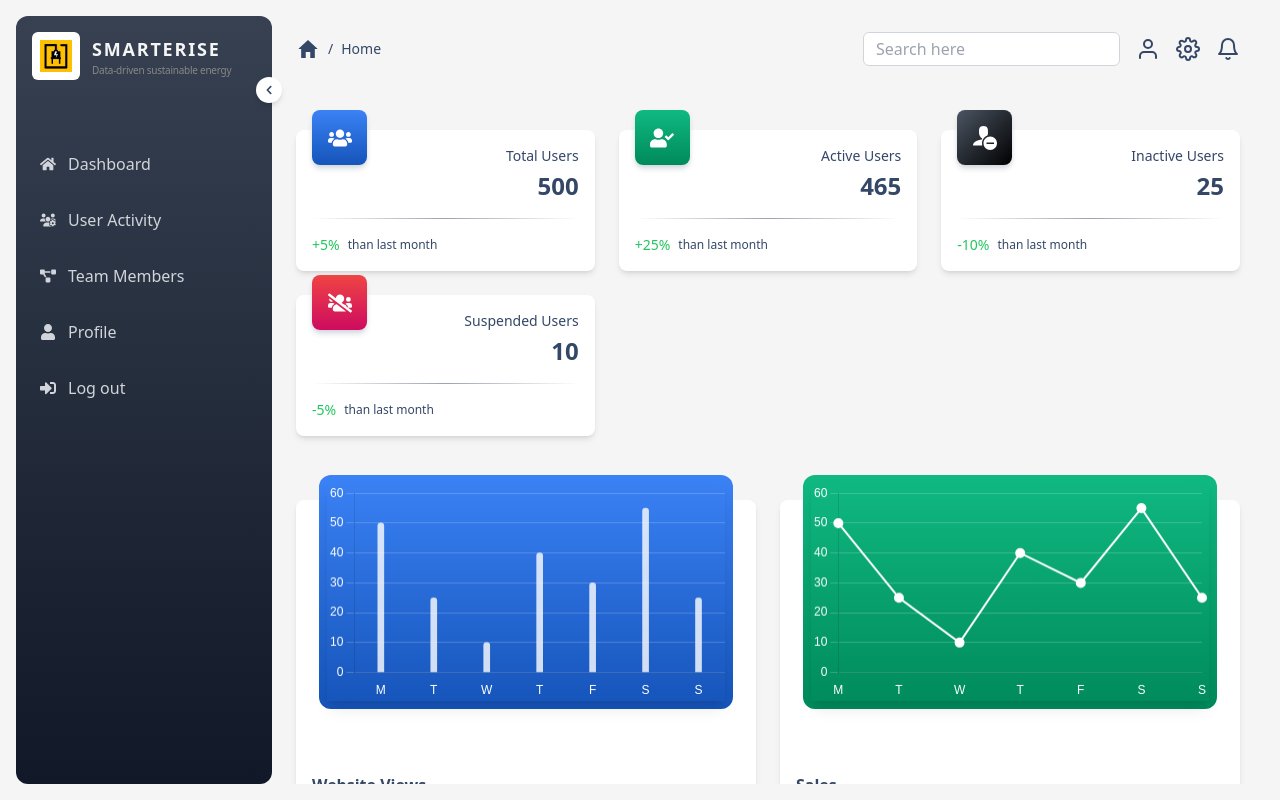
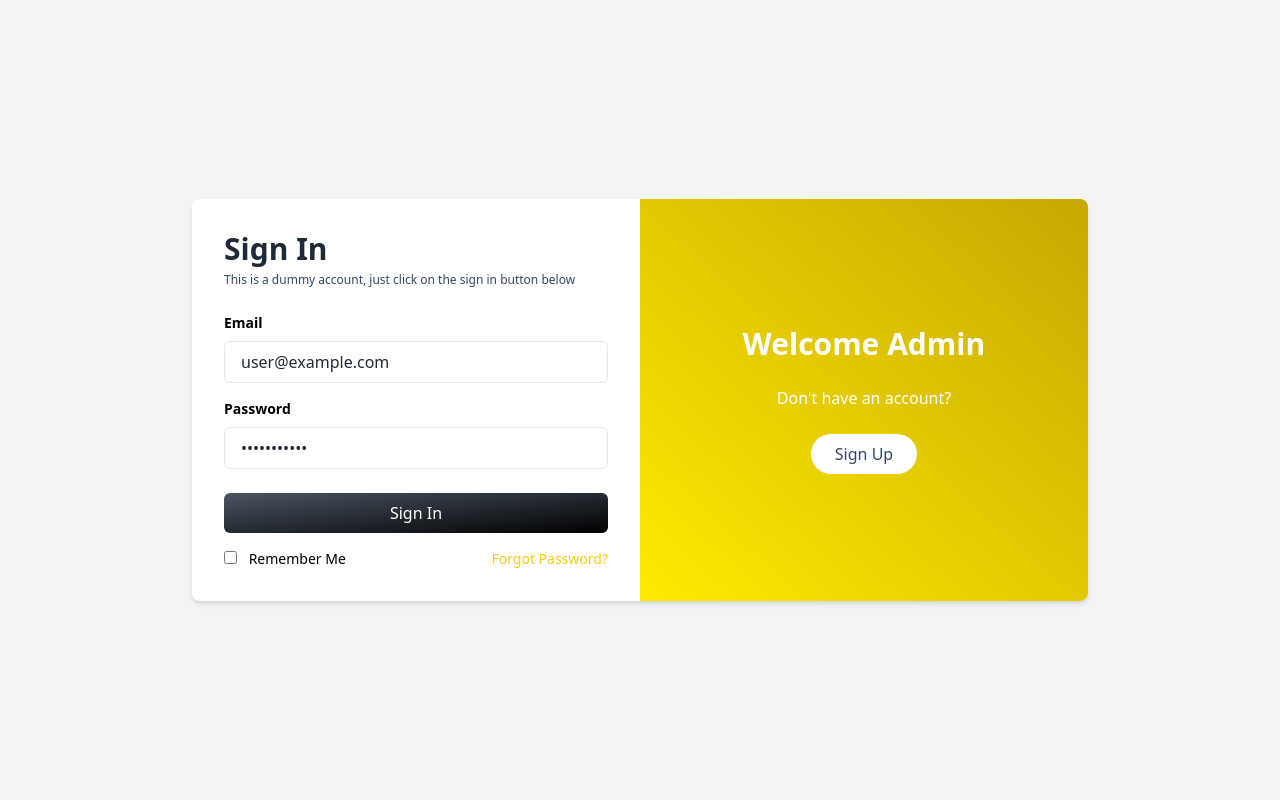
Before and after one commit to abdrasaq14/smarterise-admin-dashboard, a React (Create React App) app: page / in a window 1280 px wide. Built offline with nearby package versions, Linux system fonts and the light colour scheme; no server answers.

Commit message:
route page to dashboard

```diff
--- a/src/App.tsx
+++ b/src/App.tsx
@@ -14,6 +14,7 @@ function App() {
         <Route path="/users/activity" element={<UserActivity />} />
         <Route path="/team-members" element={<TeamProjects />} />
         <Route path="*" element={<Dashboard />} />
+        <Route path="/" element={<LoginPage />} />
         <Route path="/login" element={<LoginPage />} />
       </Routes>
     </div>
--- a/src/pages/auth/login.tsx
+++ b/src/pages/auth/login.tsx
@@ -29,7 +29,10 @@ function LoginPage() {
       <div className="bg-white shadow-md rounded-lg flex w-full md:w-3/4 max-w-4xl">
         {/* Left Section */}
         <div className="w-full md:w-1/2 p-8">
-          <h2 className="text-3xl font-bold text-gray-800 mb-6">Sign In</h2>
+          <h2 className="text-3xl font-bold text-gray-800 mb-1">Sign In</h2>
+          <p className="text-black-1 mb-6 text-[12px]">
+            This is a dummy account, just click on the sign in button below{" "}
+          </p>
           <form onSubmit={formik.handleSubmit}>
             <div className="mb-4">
               <label className="block text-sm font-semibold mb-2">Email</label>
@@ -75,7 +78,7 @@ function LoginPage() {
         {/* Right Section - Hidden on small devices */}
         <div className="hidden md:flex w-1/2 gradient-yellow text-white items-center justify-center rounded-r-lg p-8">
           <div className="text-center">
-            <h2 className="text-3xl font-bold mb-6">Welcome to Login</h2>
+            <h2 className="text-3xl font-bold mb-6">Welcome Admin</h2>
             <p className="mb-6">Don't have an account?</p>
             <button className="bg-white text-black-1 py-2 px-6 rounded-full hover:bg-gray-200">
               Sign Up
```
